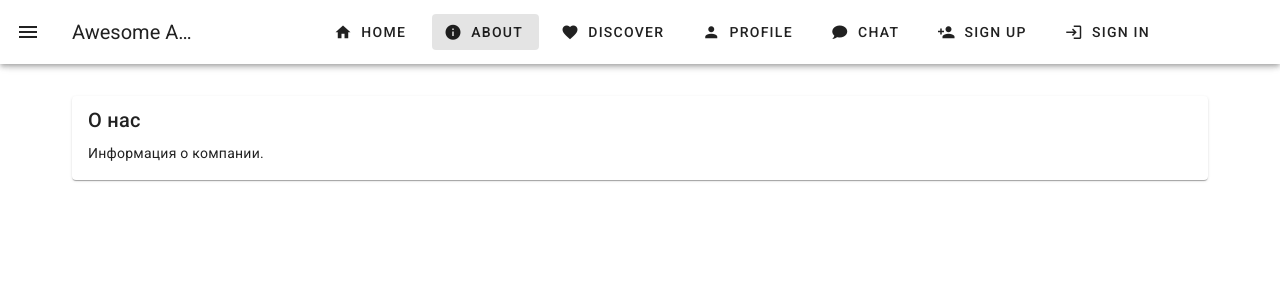
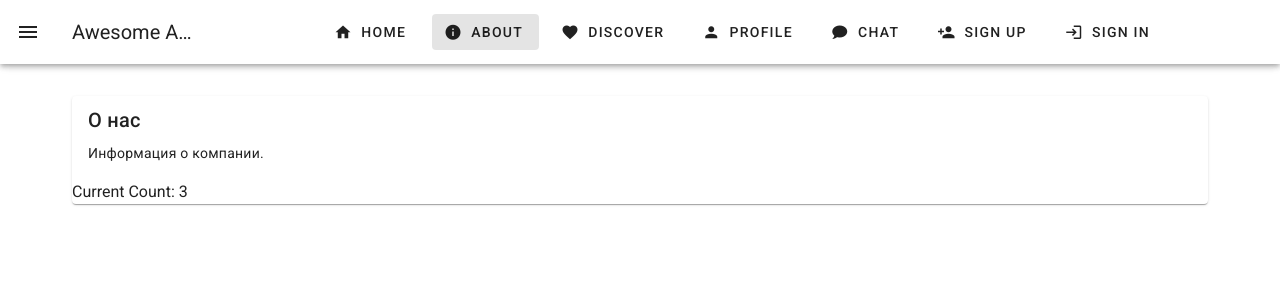
Before and after one commit to DeadDPie/DatingSPA, a Vue app: page /about in a window 1280 px wide. Shown: the top 300 px of the page. Built offline with nearby package versions, Linux system fonts and the light colour scheme.

Commit message:
add authStore

```diff
--- a/package.json
+++ b/package.json
@@ -9,9 +9,11 @@
     "preview": "vite preview"
   },
   "dependencies": {
+    "pinia": "^2.2.5",
     "vue": "^3.4.37",
     "vue-router": "^4.4.5",
-    "vuetify": "^3.7.2"
+    "vuetify": "^3.7.2",
+    "yarn": "^1.22.22"
   },
   "devDependencies": {
     "@vitejs/plugin-vue": "^5.1.2",
--- a/src/components/About.vue
+++ b/src/components/About.vue
@@ -1,12 +1,21 @@
+<script setup>
+import { useCounterStore } from '../stores/counter'
+
+const counter = useCounterStore()
+
+counter.count++
+// with autocompletion ✨
+counter.$patch({ count: counter.count + 1 })
+// or using an action instead
+counter.increment()
+</script>
+
 <template>
   <v-container>
     <v-card>
       <v-card-title>О нас</v-card-title>
       <v-card-text>Информация о компании.</v-card-text>
+      <div>Current Count: {{ counter.count }}</div>
     </v-card>
   </v-container>
 </template>
-
-<script>
-export default {};
-</script>
--- a/src/components/SignIn.vue
+++ b/src/components/SignIn.vue
@@ -1,7 +1,24 @@
 <template>
   <v-container class="d-flex justify-center align-center fill-height">
-    <v-card class="pa-5" max-width="400">
-      <v-card-title class="text-center">Вход в систему</v-card-title>
+    <v-card v-if="token" class="pa-5" width="600" max-width="100%">
+      <v-card-title  class="text-center" >Вы вошли в систему</v-card-title>
+      <v-card-text>
+        <v-form ref="form" v-model="valid" lazy-validation>
+
+          <v-btn
+            @click="logout"
+            color="primary"
+            class="mt-4"
+            block
+          >
+            Выйти
+          </v-btn>
+        </v-form>
+      </v-card-text>
+    </v-card>
+    <v-card v-else class="pa-5" width="600" max-width="100%">
+      <p v-if="token">Токен: {{ token }}</p>
+      <v-card-title  class="text-center" >Вход в систему</v-card-title>
 
       <v-card-text>
         <v-form ref="form" v-model="valid" lazy-validation>
@@ -31,6 +48,7 @@
           >
             Войти
           </v-btn>
+          <p v-if="token">Токен: {{ token }}</p>
         </v-form>
       </v-card-text>
     </v-card>
@@ -38,6 +56,7 @@
 </template>
 
 <script>
+import { useAuthStore } from '../stores/auth';
 export default {
   data() {
     return {
@@ -50,14 +69,33 @@ export default {
       },
     };
   },
+  computed: {
+    token() {
+      const authStore = useAuthStore();
+      return authStore.token; // Получаем токен из хранилища
+    },
+  },
   methods: {
     login() {
       if (this.$refs.form.validate()) {
-        // Обработка логики авторизации
+        // Имитация успешной авторизации
+        const fakeToken = 'abc123';
+
+        const authStore = useAuthStore();
+        authStore.setToken(fakeToken);
+
         alert(`Вход с email: ${this.email}, пароль: ${this.password}`);
+
       }
     },
+    logout() {
+
+        const authStore = useAuthStore();
+        authStore.clearToken();
+
+    },
   },
+
 };
 </script>
 
--- a/src/main.js
+++ b/src/main.js
@@ -1,4 +1,5 @@
 import { createApp } from "vue";
+import { createPinia } from 'pinia'
 
 // Vuetify
 import 'vuetify/styles'
@@ -8,6 +9,7 @@ import * as directives from 'vuetify/directives'
 import "vuetify/dist/vuetify.min.css";
 
 // import "./style.css";
+const pinia = createPinia()
 import App from "./App.vue";
 
 const vuetify = createVuetify({
@@ -16,4 +18,4 @@ const vuetify = createVuetify({
   })
 
 import router from "./router";
-createApp(App).use(router).use(vuetify).mount("#app");
+createApp(App).use(router).use(pinia).use(vuetify).mount("#app");
--- /dev/null
+++ b/src/stores/auth.js
@@ -0,0 +1,17 @@
+import { defineStore } from 'pinia';
+
+export const useAuthStore = defineStore('auth', {
+  state: () => ({
+    token: localStorage.getItem('authToken') || null,
+  }),
+  actions: {
+    setToken(newToken) {
+      this.token = newToken;
+      localStorage.setItem('authToken', newToken);
+    },
+    clearToken() {
+      this.token = null;
+      localStorage.removeItem('authToken');
+    },
+  },
+});
--- /dev/null
+++ b/src/stores/counter.js
@@ -0,0 +1,15 @@
+// stores/counter.js
+import { defineStore } from 'pinia'
+
+export const useCounterStore = defineStore('counter', {
+  state: () => {
+    return { count: 0 }
+  },
+  // could also be defined as
+  // state: () => ({ count: 0 })
+  actions: {
+    increment() {
+      this.count++
+    },
+  },
+})
```
Also changed, not shown: 1 other file (tests, documents, lock files or other folders).
